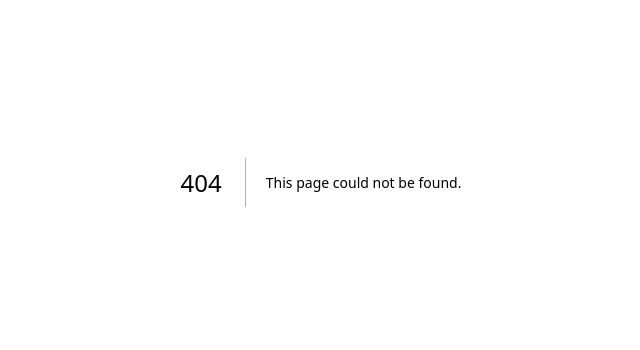
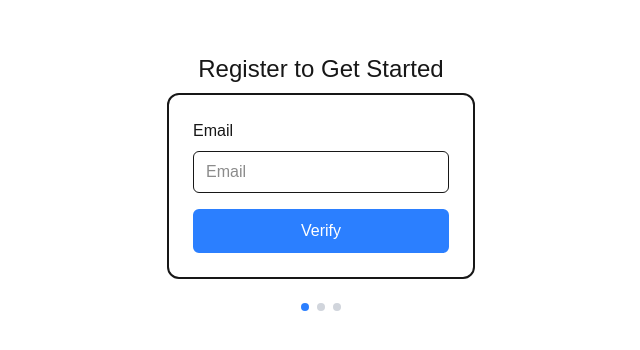
Before and after one commit to Shubh1127/Chat-bot, a Next.js app in the folder frontend/: page /register in a window 1280 px wide. Before the commit this address had no page. Shown: the part 218-568 px from the top of the page, without its empty margins (319-959 px from the left). Built offline with nearby package versions, Linux system fonts and the light colour scheme; no server answers.

Commit message:
adding register page

```diff
--- a/frontend/package.json
+++ b/frontend/package.json
@@ -10,6 +10,7 @@
   },
   "dependencies": {
     "axios": "^1.9.0",
+    "framer-motion": "^12.18.1",
     "next": "15.3.3",
     "react": "^19.0.0",
     "react-dom": "^19.0.0",
--- /dev/null
+++ b/frontend/src/app/register/page.tsx
@@ -0,0 +1,209 @@
+'use client';
+import { useState } from 'react';
+import { motion, AnimatePresence } from 'framer-motion';
+
+// Base API URL configuration
+const API_BASE_URL = process.env.NEXT_PUBLIC_API_BASE_URL || 'http://localhost:8000';
+
+export default function Register() {
+  const [step, setStep] = useState(1); // 1: email, 2: OTP, 3: name/password
+  const [email, setEmail] = useState('');
+  const [otp, setOtp] = useState('');
+  const [name, setName] = useState('');
+  const [password, setPassword] = useState('');
+  const [isLoading, setIsLoading] = useState(false);
+
+  const handleEmailSubmit = async (e) => {
+    e.preventDefault();
+    setIsLoading(true);
+    try {
+      const res = await fetch(`${API_BASE_URL}/api/auth/send-verification`, {
+        method: 'POST',
+        headers: {
+          'Content-Type': 'application/json',
+        },
+        body: JSON.stringify({ email }),
+      });
+
+      if (!res.ok) throw new Error('Failed to send OTP');
+      setStep(2);
+    } catch (error) {
+      alert(error.message);
+    } finally {
+      setIsLoading(false);
+    }
+  };
+
+  const handleOtpSubmit = async (e) => {
+    e.preventDefault();
+    setIsLoading(true);
+    try {
+      const res = await fetch(`${API_BASE_URL}/api/auth/verify-otp`, {
+        method: 'POST',
+        headers: {
+          'Content-Type': 'application/json',
+        },
+        body: JSON.stringify({ email, otp }),
+      });
+
+      if (!res.ok) throw new Error('Invalid OTP');
+      setStep(3);
+    } catch (error) {
+      alert(error.message);
+    } finally {
+      setIsLoading(false);
+    }
+  };
+
+  const handleFinalSubmit = async (e) => {
+    e.preventDefault();
+    setIsLoading(true);
+    try {
+      const res = await fetch(`${API_BASE_URL}/api/auth/register`, {
+        method: 'POST',
+        headers: {
+          'Content-Type': 'application/json',
+        },
+        body: JSON.stringify({ email, name, password }),
+      });
+
+      if (!res.ok) {
+        const errorData = await res.json();
+        throw new Error(errorData.detail || 'Registration failed');
+      }
+      alert('Registration successful!');
+      // Redirect to login or dashboard
+    } catch (error) {
+      alert(error.message);
+    } finally {
+      setIsLoading(false);
+    }
+  };
+
+  return (
+    <div className="w-screen h-screen text-center flex flex-col justify-center items-center">
+      <h1 className="text-2xl mb-2">Register to Get Started</h1>
+
+      <div className="border-2 rounded-xl w-max h-max p-6 overflow-hidden relative">
+        <AnimatePresence mode='wait'>
+          {/* Email Step */}
+          {step === 1 && (
+            <motion.div
+              key="email"
+              initial={{ opacity: 1, x: 0 }}
+              exit={{ opacity: 0, x: -100 }}
+              transition={{ duration: 0.3 }}
+            >
+              <form onSubmit={handleEmailSubmit} className="flex flex-col gap-4 w-64">
+                <div className="flex flex-col gap-2">
+                  <label className="text-left">Email</label>
+                  <input
+                    className="border rounded-md py-2 px-3"
+                    type="email"
+                    placeholder="Email"
+                    value={email}
+                    onChange={(e) => setEmail(e.target.value)}
+                    required
+                  />
+                </div>
+                <button
+                  type="submit"
+                  className="rounded-md py-2 px-4 bg-blue-500 text-white cursor-pointer hover:bg-blue-600 border-2 border-blue-500 disabled:opacity-50"
+                  disabled={isLoading}
+                >
+                  {isLoading ? 'Sending...' : 'Verify'}
+                </button>
+              </form>
+            </motion.div>
+          )}
+
+          {/* OTP Step */}
+          {step === 2 && (
+            <motion.div
+              key="otp"
+              initial={{ opacity: 0, x: 100 }}
+              animate={{ opacity: 1, x: 0 }}
+              exit={{ opacity: 0, x: -100 }}
+              transition={{ duration: 0.3 }}
+            >
+              <form onSubmit={handleOtpSubmit} className="flex flex-col gap-4 w-64">
+                <p className="text-sm">We sent a verification code to {email}</p>
+                <div className="flex flex-col gap-2">
+                  <label className="text-left">Verification Code</label>
+                  <input
+                    className="border rounded-md py-2 px-3"
+                    type="text"
+                    placeholder="Enter OTP"
+                    value={otp}
+                    onChange={(e) => setOtp(e.target.value)}
+                    required
+                  />
+                </div>
+                <button
+                  type="submit"
+                  className="rounded-md py-2 px-4 bg-blue-500 text-white cursor-pointer hover:bg-blue-600 border-2 border-blue-500 disabled:opacity-50"
+                  disabled={isLoading}
+                >
+                  {isLoading ? 'Verifying...' : 'Confirm'}
+                </button>
+              </form>
+            </motion.div>
+          )}
+
+          {/* Name/Password Step */}
+          {step === 3 && (
+            <motion.div
+              key="final"
+              initial={{ opacity: 0, x: 100 }}
+              animate={{ opacity: 1, x: 0 }}
+              transition={{ duration: 0.3 }}
+            >
+              <form onSubmit={handleFinalSubmit} className="flex flex-col gap-4 w-64">
+                <div className="flex flex-col gap-2">
+                  <label className="text-left">Full Name</label>
+                  <input
+                    className="border rounded-md py-2 px-3"
+                    type="text"
+                    placeholder="Your Name"
+                    value={name}
+                    onChange={(e) => setName(e.target.value)}
+                    required
+                  />
+                </div>
+                <div className="flex flex-col gap-2">
+                  <label className="text-left">Password</label>
+                  <input
+                    className="border rounded-md py-2 px-3"
+                    type="password"
+                    placeholder="Set Password"
+                    value={password}
+                    onChange={(e) => setPassword(e.target.value)}
+                    required
+                    minLength={8}
+                  />
+                </div>
+                <button
+                  type="submit"
+                  className="rounded-md py-2 px-4 bg-blue-500 text-white cursor-pointer hover:bg-blue-600 border-2 border-blue-500 disabled:opacity-50"
+                  disabled={isLoading}
+                >
+                  {isLoading ? 'Registering...' : 'Complete Registration'}
+                </button>
+              </form>
+            </motion.div>
+          )}
+        </AnimatePresence>
+      </div>
+
+      {/* Progress indicators (3 dots) */}
+      <div className="flex gap-2 mt-6">
+        {[1, 2, 3].map((i) => (
+          <div
+            key={i}
+            className={`w-2 h-2 rounded-full ${step >= i ? 'bg-blue-500' : 'bg-gray-300'}`}
+          />
+        ))}
+      </div>
+    </div>
+  );
+}
```
Also changed, not shown: 1 other file (tests, documents, lock files or other folders).
